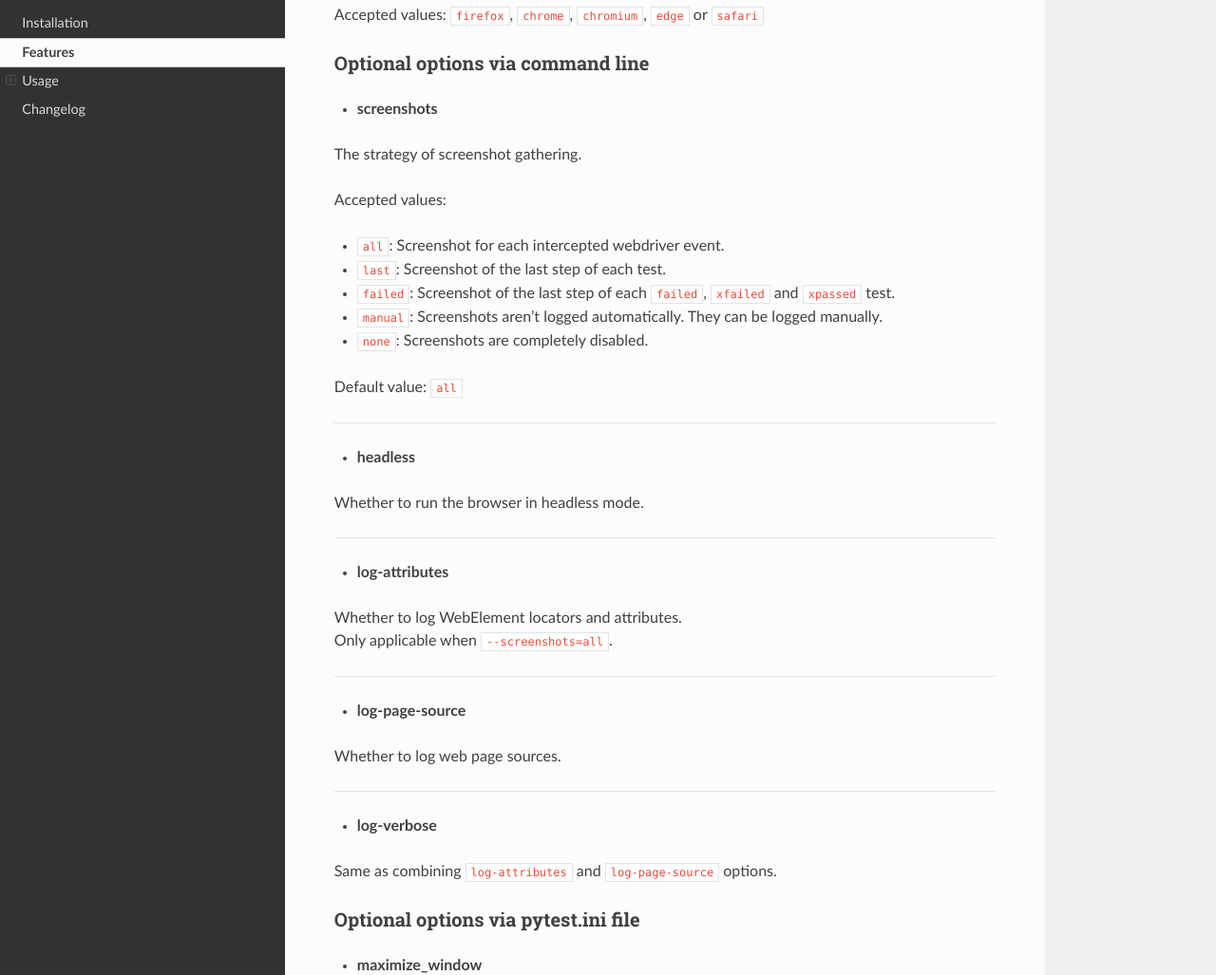
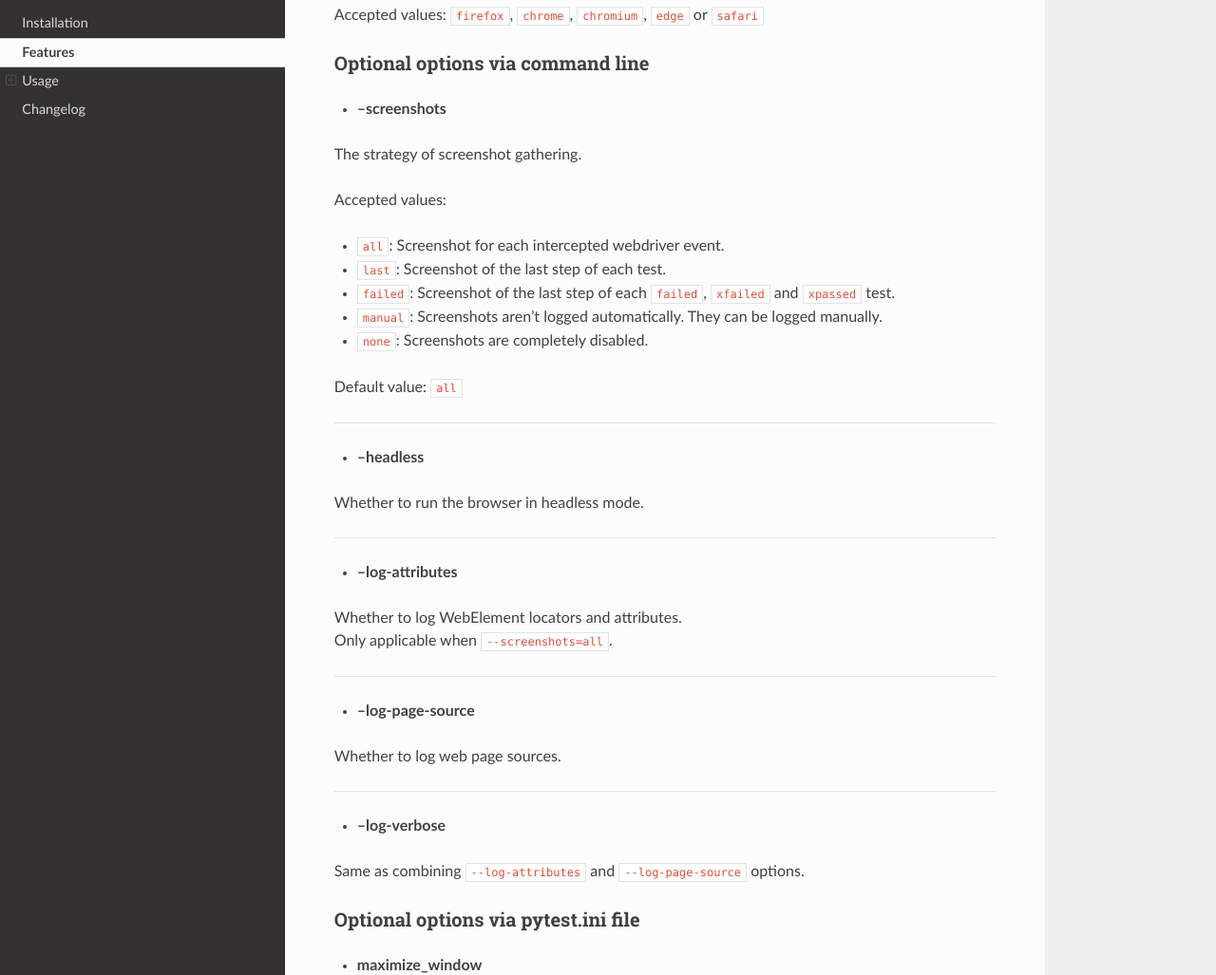
Before and after one commit to harmin-parra/pytest-selenium-auto, a Sphinx documentation site: the page built from docs/user_guide.rst, in a window 1280 px wide and 1400 px high, scrolled down 584 px. Shown: the part 153-1180 px from the top of the window at 95% size. Built offline with Sphinx 7.4.7 and the Read the Docs theme 2.0.0, drawn with Linux system fonts in a browser that asks for light colours.

Commit message:
update doc

```diff
--- a/docs/user_guide.rst
+++ b/docs/user_guide.rst
@@ -37,7 +37,7 @@ Accepted values: ``firefox``, ``chrome``, ``chromium``, ``edge`` or ``safari``
 Optional options via command line
 ---------------------------------
 
-* **screenshots**
+* **--screenshots**
 
 The strategy of screenshot gathering.
 
@@ -58,29 +58,29 @@ Default value: ``all``
 
 ----
 
-* **headless**
+* **--headless**
 
 Whether to run the browser in headless mode.
 
 ----
 
-* **log-attributes**
+* **--log-attributes**
 
 | Whether to log WebElement locators and attributes.
 | Only applicable when ``--screenshots=all``.
 
 ----
 
-* **log-page-source**
+* **--log-page-source**
 
 Whether to log web page sources.
 
 
 ----
 
-* **log-verbose**
+* **--log-verbose**
 
-Same as combining ``log-attributes`` and ``log-page-source`` options.
+Same as combining ``--log-attributes`` and ``--log-page-source`` options.
 
 
 Optional options via pytest.ini file
```
